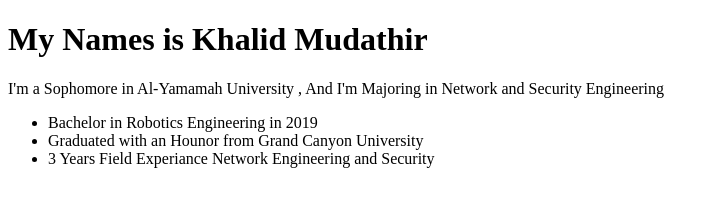
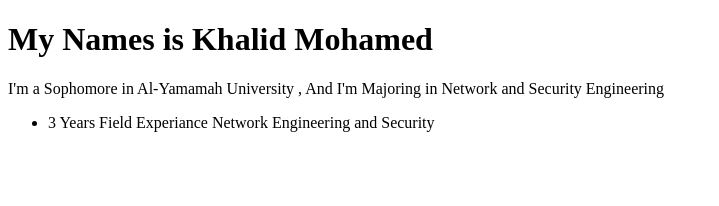
Before and after one commit to KhalidMued/CIS201, a plain HTML site: page Lab Works/Lab0.html in a window 1280 px wide. Shown: the whole page, without its empty margins (0-719 px from the left). Drawn offline with Linux system fonts and the light colour scheme.

Commit message:
Update Lab0.html

```diff
--- a/Lab Works/Lab0.html
+++ b/Lab Works/Lab0.html
@@ -7,14 +7,12 @@
 </head>
 
 <body>
-	<h1> My Names is Khalid Mudathir </h1>
+	<h1> My Names is Khalid Mohamed </h1>
 
 	<p> I'm a Sophomore in Al-Yamamah University , And I'm Majoring in Network and Security Engineering</p>
 
 	<ul>
 
-		<li> Bachelor in Robotics Engineering in 2019</li>
-		<li> Graduated with an Hounor from Grand Canyon University</li>
 		<li> 3 Years Field Experiance Network Engineering and Security</li>
 
 	</ul>
```
